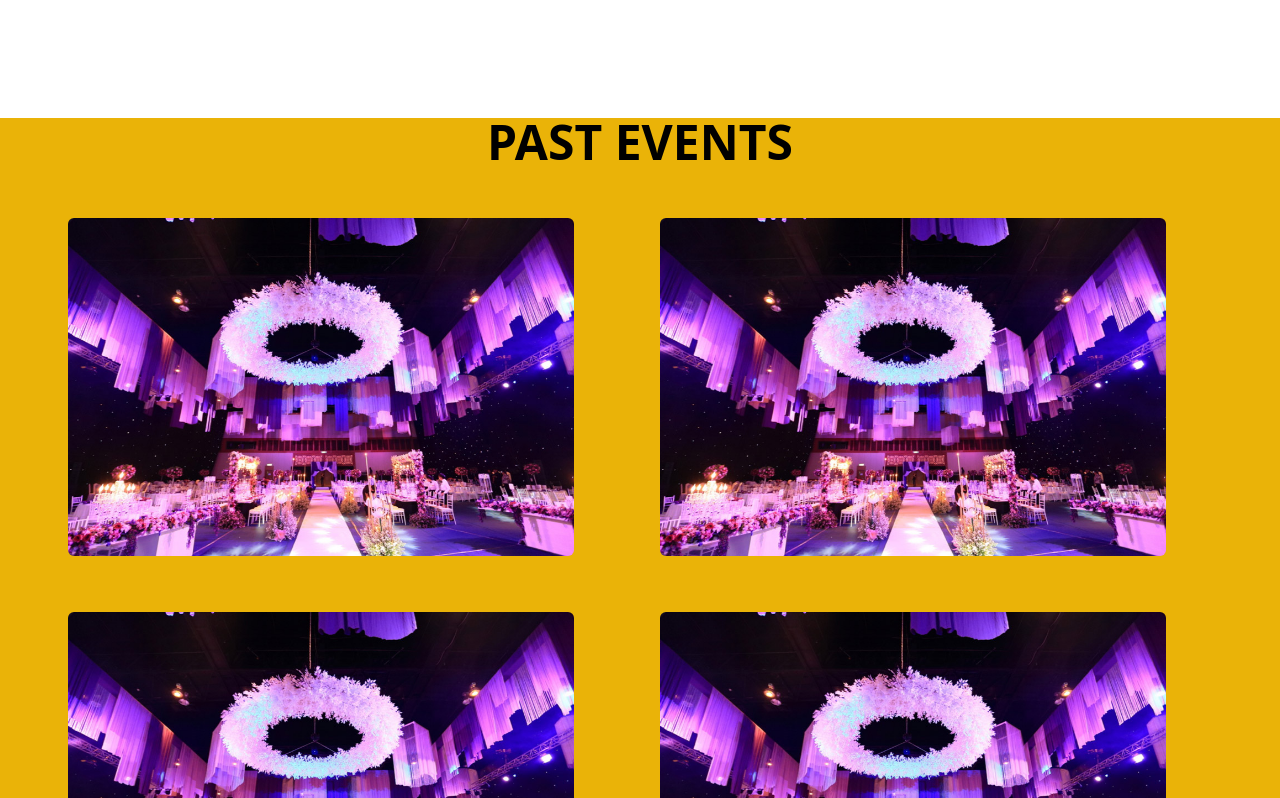
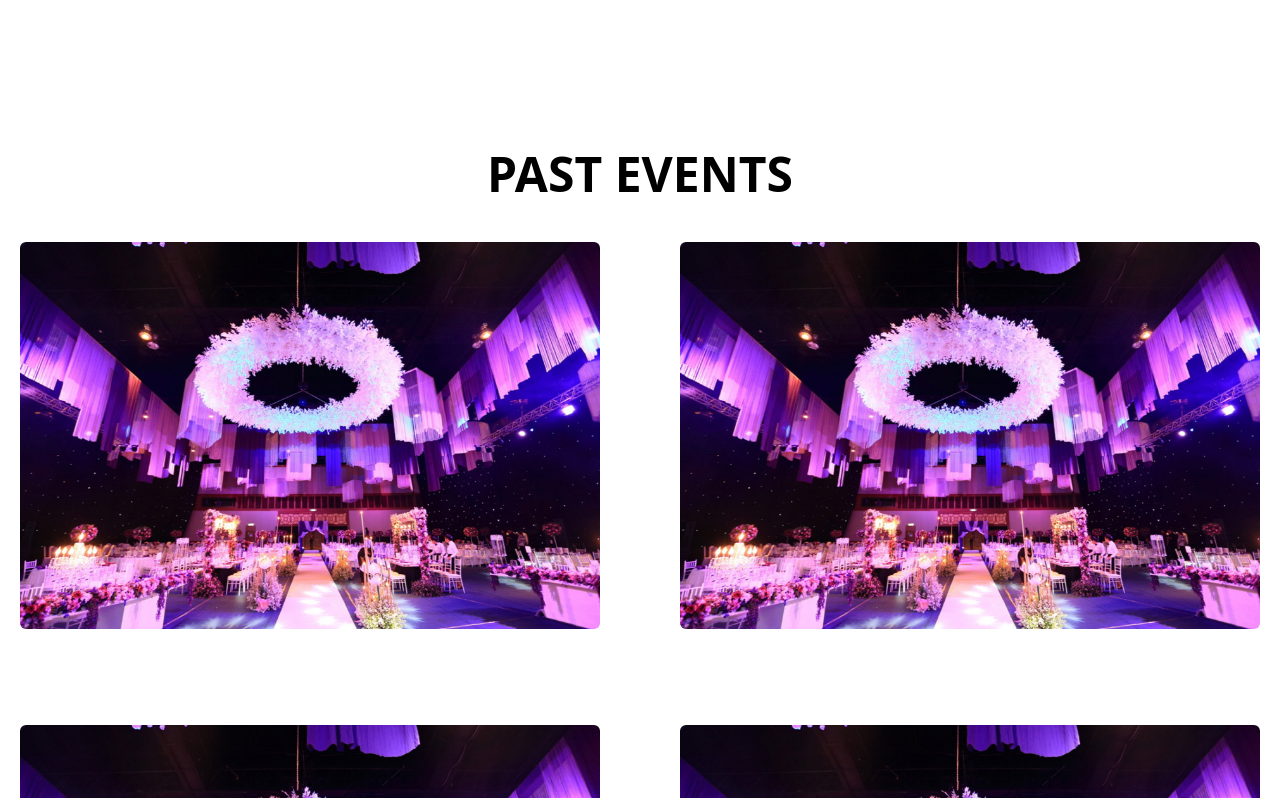
Before and after one commit to Manshi34-github/CES, a React (Create React App) app: page /events in a window 1280 px wide. Shown: the part 742-1540 px from the top of the page. Built offline with nearby package versions, Linux system fonts and the light colour scheme.

Commit message:
Updatd Events

```diff
--- a/src/Pages/Events.js
+++ b/src/Pages/Events.js
@@ -4,23 +4,29 @@ import Footer from "../Components/Footer";
 import Data from "../Data/EventsData";
 import ImageSlider from "../Components/ImageSlider";
 const Events = () => {
+  const handleAnker = () => {
+    let image = document.getElementById('image');
+    image.setAttribute('disabled');
+    console.log('Disabled');
+  }
   return (
     <div>
       <Navbar />
-      <div className="pt-20">
+      <div className="pt-20 ">
         <ImageSlider />
 
 
       </div>
 
       <div className="pt-20">
-        <div class="container bg-yellow-500 mx-auto w-full h-full">
-          <div class="font-bold text-center text-5xl ">PAST EVENTS</div>
-          <div class="relative wrap overflow-hidden md:px-10 py-10 px-2 h-full flex flex-wrap mx-2">
+        <div class="container bg-white-500 mx-auto ">
+          <div class="font-bold text-center text-5xl py-8 ">PAST EVENTS</div>
+          <div class="relative flex flex-wrap overflow-hidden grid grid-cols-1 gap-8 sm:grid-cols-1 sm:gap-10
+          lg:grid-cols-2 lg:gap-25">
             {Data.map((post) => {
               return (
                 <div
-                  class={`mb-8 justify-between flex flex-wrap items-center w-[50%] h-full px-5 py-3`}
+                  class={`mb-8 justify-between flex flex-wrap items-center  px-5 py-3`}
                   data-aos="zoom-in"
                   data-aos-offset="100"
                   data-aos-delay="50"
@@ -28,14 +34,25 @@ const Events = () => {
                   data-aos-easing="ease-in-out"
                 >
                   <div >
-                    <div className="md:flex flex-wrap">
+                    <div className="md:flex flex-wrap justify-center">
                       <div className="relative">
                         <div className="civil relative  object-cover">
-                             <div id="content" className="absolute -z-1 bottom-0 text-center left-0 p-2 w-10/12 text-xl text-white overflow-hidden bg-black-170 rounded-md shadow-lg hover:bg-brightness-500 ">
-                              <h1>{post.topic}</h1>
-                             {post.content}
-                           </div>
-                          <img src={post.image} alt="" className="civilian w-11/12 hover:opacity-20 object-cover rounded-md hover:scale-125"/>
+                          <div id="content" className="absolute -z-1 bottom-22 text-center left-0 w-[100%] h-[100%] text-xl text-black overflow-hidden
+                             bg-black-170 rounded-md shadow-lg hover:bg-brightness-0 items-center">
+                            <h1 class="text-3xl font-[2500]">{post.topic}</h1>
+                            <div>
+                              {post.content}
+                            </div>
+
+                            <div class="flex justify-between flex-row">
+                              <div class="ml-24 mt-65"> DATE: {post.date}</div>
+                              <div class="mr-24 mt-65"> VENUE: {post.location}</div>
+                            </div>
+                          </div>
+                          <div id="image">
+                            <img src={post.image} alt="" className="civilian flex flex-col
+                    items-center justify-center hover:opacity-20 object-cover rounded-md hover:scale-100" />
+                          </div>
 
 
                         </div>
@@ -47,7 +64,7 @@ const Events = () => {
                     </div>
                     {/* </div> */}
                   </div>
-                </div>
+                 </div>
               );
             })}
           </div>
```
